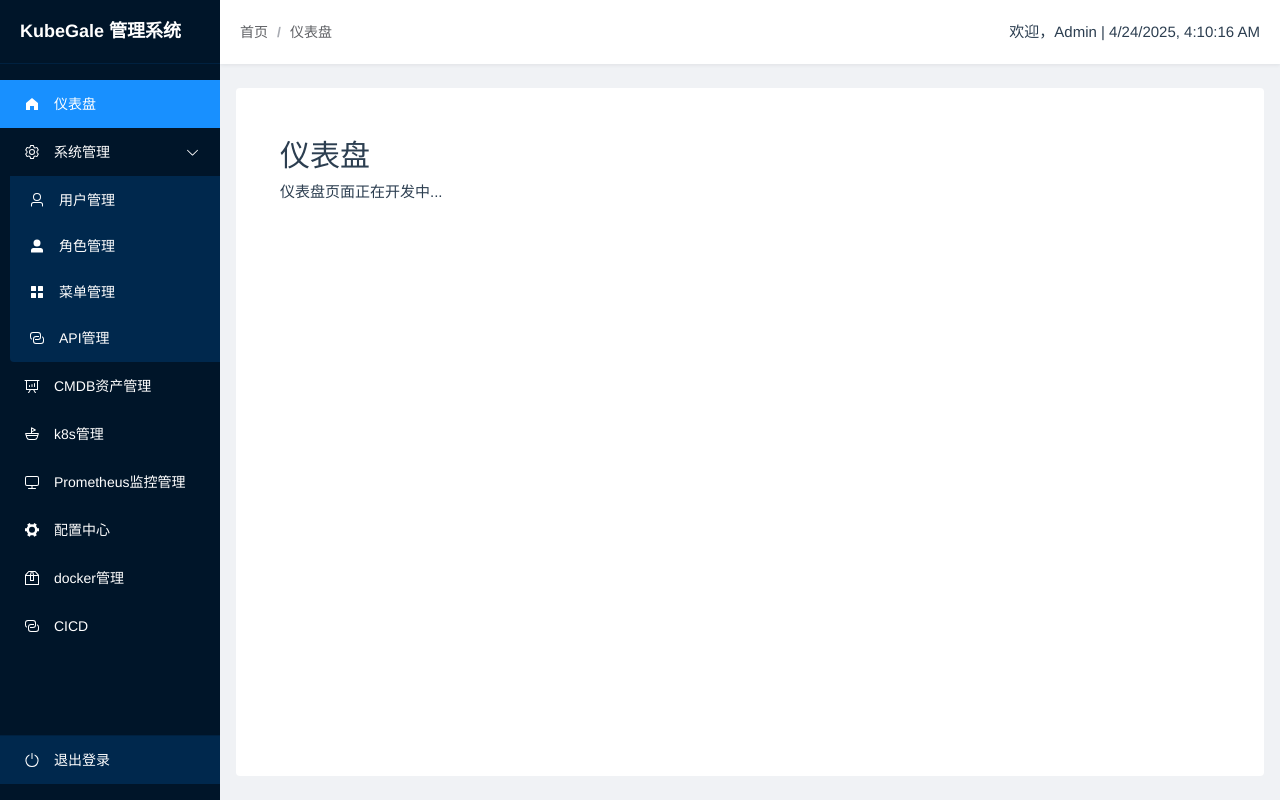
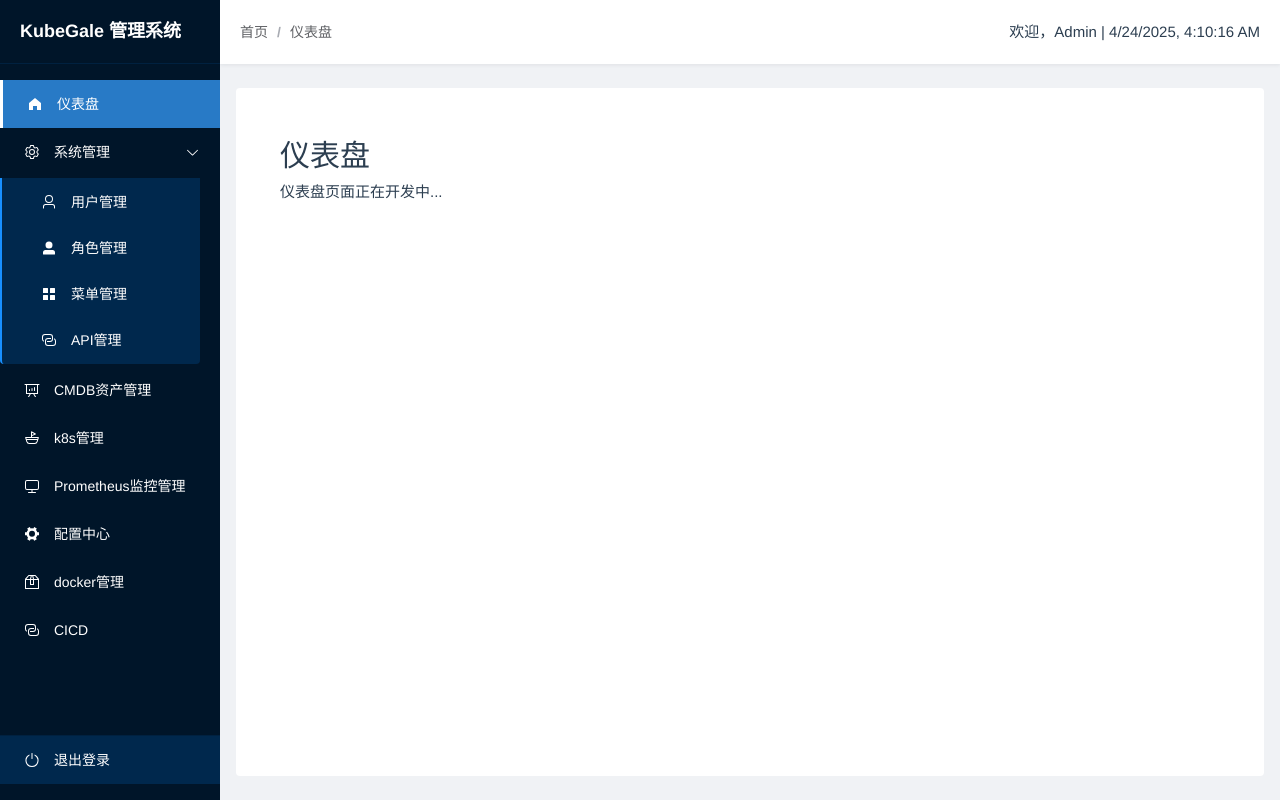
Before and after one commit to daihao4371/KubeGale-fe, a Vue app: page /dashboard in a window 1280 px wide. Built offline with nearby package versions, Linux system fonts and the light colour scheme; sample sign-in values are in the browser's storage.

Commit message:
优化页面样式

```diff
--- a/src/views/homepage/Homepage.vue
+++ b/src/views/homepage/Homepage.vue
@@ -13,7 +13,10 @@
         >
           <div
             class="menu-item"
-            :class="{ active: activeMenu === item.id }"
+            :class="{
+              active: activeMenu === item.id,
+              'parent-active': hasActiveChild(item)
+            }"
             @click="selectMenu(item.id)"
           >
             <el-icon class="menu-item-icon">
@@ -109,7 +112,8 @@ const {
   selectMenu,
   username,
   currentTime,
-  handleLogout
+  handleLogout,
+  hasActiveChild
 } = useHomepage()
 </script>
 <style src="./homepage.css"></style>
--- a/src/views/homepage/homepage.css
+++ b/src/views/homepage/homepage.css
@@ -50,7 +50,9 @@
 }
 
 .menu-item.active {
-  background-color: #1890ff;
+  background-color: rgba(24, 144, 255, 0.7); /* 改为半透明 */
+  border-left: 3px solid #fff;
+  transition: all 0.3s ease;
 }
 
 .menu-item-icon {
@@ -123,12 +125,15 @@
 }
 
 .submenu {
-  margin-left: 10px;
-  width: 100%;
+  padding-left: 20px;
+  width: calc(100% - 20px);
   background-color: #00284d;
   border-radius: 0 0 4px 4px;
   overflow: hidden;
   transition: all 0.3s;
+  border-left: 2px solid #1890ff;
+  margin-top: 2px;
+  margin-bottom: 2px;
 }
 
 .submenu-item {
@@ -138,6 +143,23 @@
   cursor: pointer;
   transition: background-color 0.3s;
   margin: 2px 0;
+  position: relative;
+}
+
+.submenu-item:before {
+  content: "";
+  position: absolute;
+  left: -10px;
+  top: 50%;
+  width: 6px;
+  height: 1px;
+  background-color: #1890ff;
+  opacity: 0;
+  transition: opacity 0.3s;
+}
+
+.submenu-item:hover:before {
+  opacity: 1;
 }
 
 .submenu-item:hover {
@@ -145,6 +167,51 @@
 }
 
 .submenu-item.active {
-  background-color: #1890ff;
+  background-color: rgba(24, 144, 255, 0.6); /* 改为半透明 */
   color: white;
+  transition: all 0.3s ease;
 }
+
+.submenu-item.active:before {
+  opacity: 1;
+}
+
+.parent-active {
+  background-color: rgba(0, 33, 64, 0.8); /* 改为半透明 */
+  border-left: 3px solid #1890ff;
+  transition: all 0.3s ease;
+}
+
+/* 添加悬停效果增强交互感 */
+.menu-item:hover {
+  background-color: rgba(24, 144, 255, 0.5); /* 改为半透明 */
+  transition: all 0.3s ease;
+}
+
+.submenu-item:hover {
+  background-color: rgba(24, 144, 255, 0.4); /* 改为半透明 */
+  transition: all 0.3s ease;
+}
+
+/* 添加选中和悬停时的过渡动画 */
+.menu-item, .submenu-item {
+  position: relative;
+  overflow: hidden;
+}
+
+.menu-item:after, .submenu-item:after {
+  content: "";
+  position: absolute;
+  top: 0;
+  left: 0;
+  width: 100%;
+  height: 100%;
+  background-color: rgba(255, 255, 255, 0.1);
+  transform: translateX(-100%);
+  transition: transform 0.3s ease;
+}
+
+.menu-item:hover:after, .submenu-item:hover:after,
+.menu-item.active:after, .submenu-item.active:after {
+  transform: translateX(0);
+}
--- a/src/views/homepage/homepage.ts
+++ b/src/views/homepage/homepage.ts
@@ -55,7 +55,7 @@ export default function useHomepage() {
         } else {
           expandedMenus.value.push(menuId)
         }
-        // 如果是子菜单项，设置为激活状态
+        // 如果是父菜单项，设置为激活状态
         activeMenu.value = menuId
       } else {
         // 如果没有子菜单，则导航到对应路径
@@ -63,6 +63,14 @@ export default function useHomepage() {
         router.push(selectedMenu.path)
       }
     }
+  }
+
+  // 检查菜单项是否有激活的子菜单
+  const hasActiveChild = (item: MenuItem): boolean => {
+    if (!item.children) return false
+
+    return item.children.some(child => child.id === activeMenu.value) ||
+           (expandedMenus.value.includes(item.id) && item.id === activeMenu.value)
   }
 
   // 递归查找菜单项
@@ -115,6 +123,7 @@ export default function useHomepage() {
     selectMenu,
     username,
     currentTime,
-    handleLogout
+    handleLogout,
+    hasActiveChild
   }
 }
```
